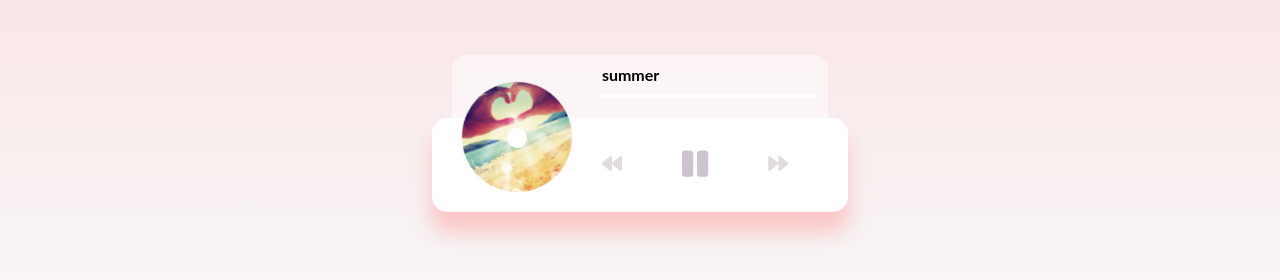
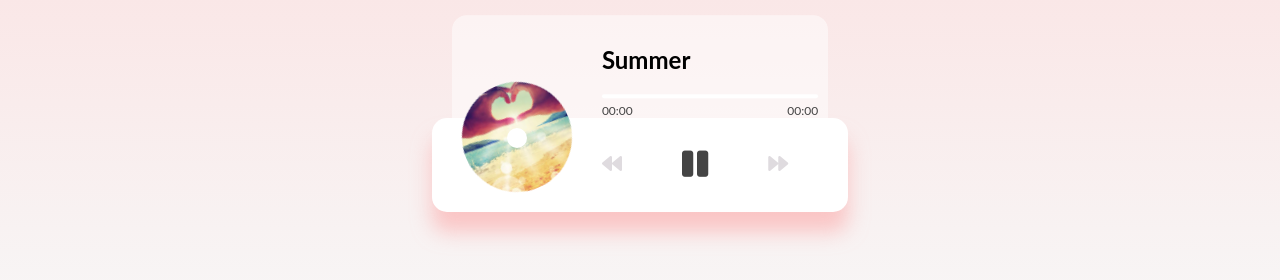
Before and after one commit to Web-Kute/music-player, a website: page index.html in a window 1280 px wide. Both pictures are taken after a click on the button 611 px from the left and 440 px from the top of the page. Shown: the part 276-556 px from the top of the page. Drawn offline with Linux system fonts and the light colour scheme.

Commit message:
add currentTime and aria label

```diff
--- a/assets/js/index.js
+++ b/assets/js/index.js
@@ -7,14 +7,13 @@ const progress = document.getElementById('progress');
 const progressContainer = document.getElementById('progress-container');
 const title = document.getElementById('title');
 const cover = document.getElementById('cover');
+const chrono = document.getElementById('timeupdate');
+const endtime = document.getElementById('endtime');
 
 // Song titles
 const songs = ['hey', 'summer', 'ukulele'];
 
 let songIndex = 2;
-
-//Init load song details
-loadSong(songs[songIndex]);
 
 function loadSong(song) {
   title.innerText = song;
@@ -26,6 +25,7 @@ function playSong() {
   musicContainer.classList.add('play');
   playBtn.querySelector('i.fas').classList.remove('fa-play');
   playBtn.querySelector('i.fas').classList.add('fa-pause');
+  playBtn.querySelector('.fa-pause').classList.add('active');
   audio.play();
 }
 
@@ -33,30 +33,27 @@ function pauseSong() {
   musicContainer.classList.remove('play');
   playBtn.querySelector('i.fas').classList.add('fa-play');
   playBtn.querySelector('i.fas').classList.remove('fa-pause');
+  playBtn.querySelector('.fa-play').classList.remove('active');
   audio.pause();
 }
 
 function prevSong() {
-   prevBtn.disabled;
-  if (songIndex >= 0) {
-    songIndex--;
-    loadSong(songs[songIndex]);
-    playSong();
-  } else if (songIndex < 0) {
-    prevBtn.disabled;
+  prevBtn.disabled;
+  songIndex--;
+  if (songIndex < 0) {
+    songIndex = songs.length - 1;
   }
-  console.log('Prev: ', songIndex);
+  loadSong(songs[songIndex]);
+  playSong();
 }
 
 function nextSong(song) {
-  if (songIndex <= songs.length -1) {
-    songIndex++;
-    loadSong(songs[songIndex]);
-    playSong();
-  } else if (songIndex > songs.length - 1) {
-    nextSong.disabled;
+  songIndex++;
+  if (songIndex > songs.length - 1) {
+    songIndex = 0;
   }
-  console.log('Next: ', songIndex);
+  loadSong(songs[songIndex]);
+  playSong();
 }
 
 playBtn.addEventListener('click', () => {
@@ -70,3 +67,33 @@ playBtn.addEventListener('click', () => {
 
 prevBtn.addEventListener('click', prevSong);
 nextBtn.addEventListener('click', nextSong);
+
+const timeFormat = (k) => k.toString().padStart(2, 0);
+//Init load song details
+loadSong(songs[songIndex]);
+
+//Update progress bar width as song plays
+const ariaprogressTime = chrono.getAttribute('aria-valuenow');
+const ariaEndTime = endtime.getAttribute('aria-label');
+audio.ontimeupdate = () => {
+  const minutes = Math.floor((audio.duration % 3600) / 60);
+  const secondes = Math.floor(audio.duration % 60);
+
+  const minutesE = Math.floor((audio.currentTime % 3600) / 60);
+  const secondesE = Math.floor(audio.currentTime % 60);
+  chrono.innerText = `${timeFormat(minutesE)}:${timeFormat(secondesE)}`;
+  chrono.setAttribute(
+    'aria-valuenow',
+    `${timeFormat(minutesE)}minutes:${timeFormat(secondesE)}secondes`,
+  );
+  progress.style.width =
+    Math.min((audio.currentTime / audio.duration).toFixed(3) * 100, 100) + '%';
+
+  if (isFinite(audio.duration)) {
+    endtime.innerText = `${timeFormat(minutes)}:${timeFormat(secondes)}`;
+    endtime.setAttribute(
+      'aria-label',
+      `${timeFormat(minutes)}minutes:${timeFormat(secondes)}secondes`,
+    );
+  }
+};
--- a/index.html
+++ b/index.html
@@ -18,13 +18,17 @@
   <main>
     <div class="music-container" id="music-container">
       <div class="music-info">
-        <h4 id="title"></h4>
+        <h2 id="title"></h2>
         <div class="progress-container" id="progress-container">
-          <div class="progress" id="progress"></div>
+          <div class="progress" id="progress" role="progressbar" title="you cannot interact with this cursor"></div>
+          <div class="time-bar">
+            <div class="timeupdate" id="timeupdate" aria-valuenow>00:00</div>
+            <div class="endtime" id="endtime" aria-label>00:00</div>
+          </div>
         </div>
       </div>
 
-      <audio src="./assets/music/ukulele.mp3" id="audio"></audio>
+      <audio src="./assets/music/ukulele.mp3" id="audio" aria-controls="Pause"></audio>
 
       <div class="img-container">
         <img src="./assets/images/ukulele.jpg" alt="music-cover" id="cover" />
--- a/scss/style.scss
+++ b/scss/style.scss
@@ -15,6 +15,10 @@ body {
   justify-content: center;
   font-family: 'Lato', sans-serif;
   margin: 0;
+}
+
+h2 {
+  text-transform: capitalize;
 }
 
 .music-container {
@@ -87,11 +91,16 @@ body {
   cursor: pointer;
   padding: 10px;
   margin: 0 20px;
+  transition-duration: 300ms;
 }
 
 .action-btn.action-btn-big {
   color: #cdc2d0;
   font-size: 30px;
+}
+
+.action-btn:hover {
+  color: #444;
 }
 
 .action-btn:focus {
@@ -108,7 +117,9 @@ body {
   padding: 10px 10px 10px 150px;
   opacity: 0;
   transform: translateY(0%);
-  transition: transform 0.3s ease-in, opacity 0.3s ease-in;
+  transition:
+    transform 0.3s ease-in,
+    opacity 0.3s ease-in;
   z-index: 0;
 }
 
@@ -137,3 +148,18 @@ body {
   width: 0%;
   transition: width 0.1s linear;
 }
+
+.time-bar {
+  display: flex;
+  justify-content: space-between;
+  margin-top: 5px;
+}
+.timeupdate,
+.endtime {
+  font-size: 12px;
+  color: #444;
+}
+
+.active {
+  color: #444;
+}
```
Also changed, not shown: assets/css/style.css, assets/css/style.min.css, 2 other files.
